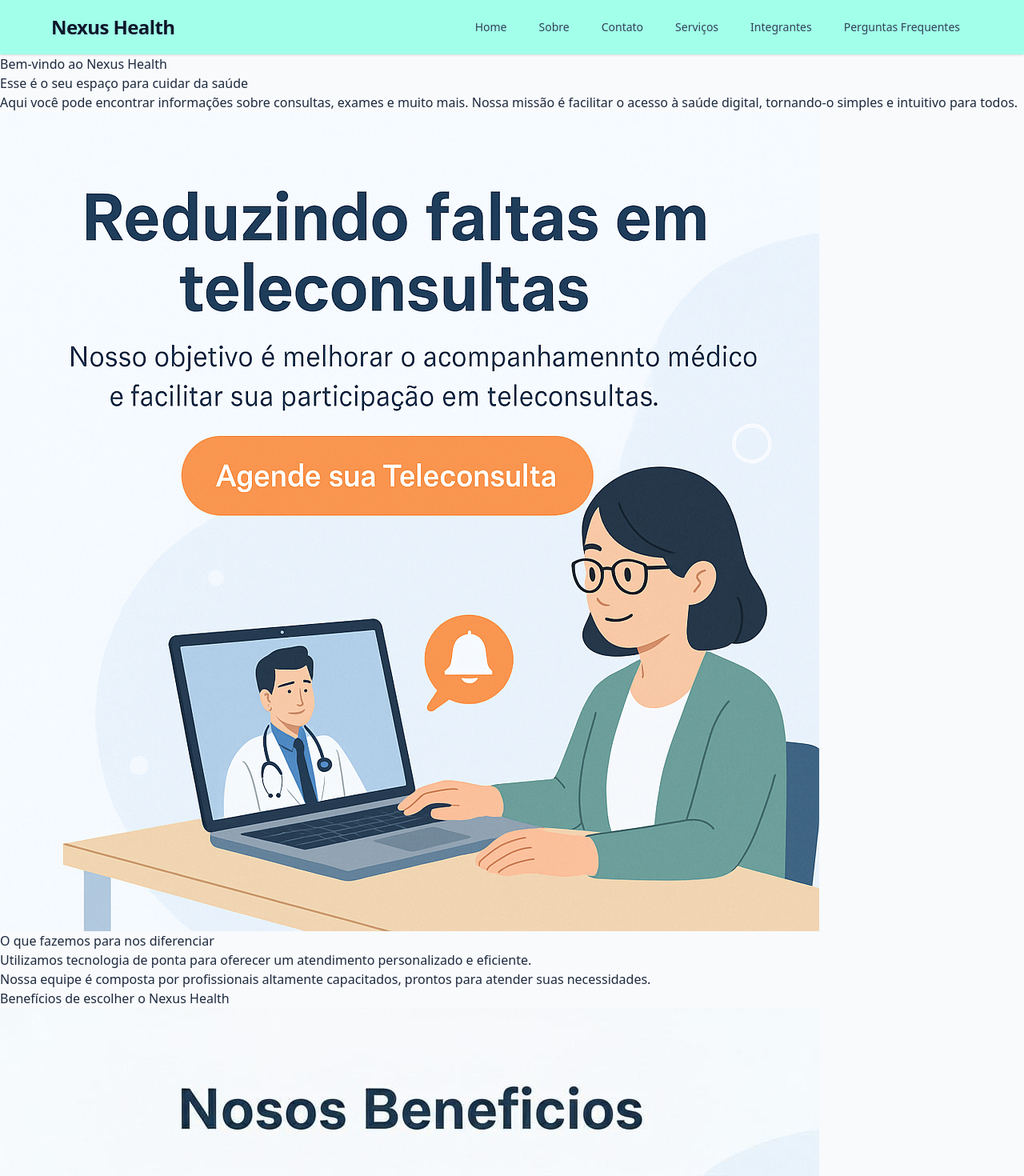
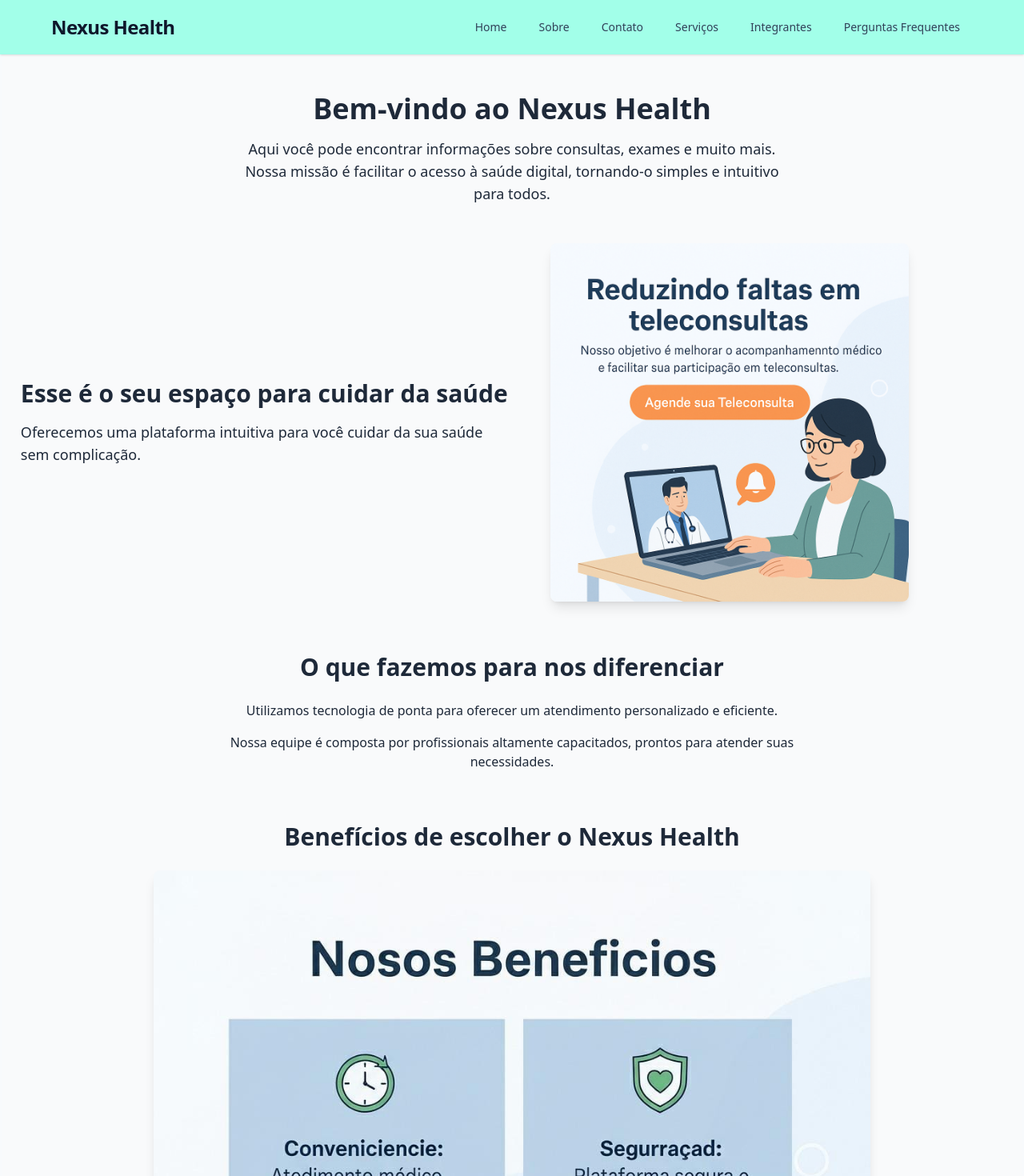
Before and after one commit to NexusHealth-1TDSPJ/frontend, a React (Vite) app in the folder nexushealth/: page / in a window 1280 px wide. Shown: the top 1470 px of the page at 80% size. Built offline with nearby package versions, Linux system fonts and the light colour scheme.

Commit message:
style(home): aplica estilos externos com home.css

```diff
--- /dev/null
+++ b/nexushealth/src/routes/Home/home.css
@@ -0,0 +1,61 @@
+@import 'tailwindcss';
+
+.fundo-home {
+  @apply min-h-screen bg-gray-50 text-gray-800 px-6 py-12 max-w-7xl mx-auto;
+}
+
+.cabecalho-home {
+  @apply mb-12 text-center;
+}
+
+.titulo-home {
+  @apply text-4xl font-bold mb-4;
+}
+
+.texto-introducao {
+  @apply text-lg max-w-2xl mx-auto;
+}
+
+.secao-introducao {
+  @apply mb-16 flex flex-col md:flex-row items-center md:space-x-12;
+}
+
+.texto-intro {
+  @apply md:w-1/2;
+}
+
+.titulo-intro {
+  @apply text-3xl font-semibold mb-4;
+}
+
+.paragrafo-intro {
+  @apply text-lg;
+}
+
+.imagem-intro {
+  @apply w-full max-w-md mt-6 md:mt-0 rounded-lg shadow-lg;
+}
+
+.secao-diferenciacao {
+  @apply mb-16 max-w-3xl mx-auto text-center;
+}
+
+.titulo-diferenciacao {
+  @apply text-3xl font-semibold mb-6;
+}
+
+.paragrafo-diferenciacao {
+  @apply mb-4;
+}
+
+.secao-beneficios {
+  @apply mb-16 text-center;
+}
+
+.titulo-beneficios {
+  @apply text-3xl font-semibold mb-6;
+}
+
+.imagem-beneficios {
+  @apply w-full max-w-4xl mx-auto rounded-lg shadow-lg;
+}
--- a/nexushealth/src/routes/Home/index.tsx
+++ b/nexushealth/src/routes/Home/index.tsx
@@ -1,27 +1,47 @@
-import Reduzindo from "../../img/reduzindo-faltas.png"
-import Beneficios from"../../img/beneficios.jpeg"
+import Reduzindo from "../../img/reduzindo-faltas.png";
+import Beneficios from "../../img/beneficios.jpeg";
+import "./home.css";
 
 export default function Home() {
   document.title = "Home - Nexus Health";
-    return(
-        <main>
-            <h1>Bem-vindo ao Nexus Health</h1>
-            <section>
-                <h2>Esse é o seu espaço para cuidar da saúde</h2>
-                <p>Aqui você pode encontrar informações sobre consultas, exames e muito mais.
-                    Nossa missão é facilitar o acesso à saúde digital, tornando-o simples e intuitivo para todos.
+
+  return (
+    <main className="fundo-home">
+      <header className="cabecalho-home">
+        <h1 className="titulo-home">Bem-vindo ao Nexus Health</h1>
+        <p className="texto-introducao">
+          Aqui você pode encontrar informações sobre consultas, exames e muito mais. Nossa missão é facilitar o acesso à saúde digital, tornando-o simples e intuitivo para todos.
         </p>
-                <img src={Reduzindo} alt="Imagem ilustrativa sobre a redução de faltas em consultas médicas" />
+      </header>
+
+      <section className="secao-introducao">
+        <div className="texto-intro">
+          <h2 className="titulo-intro">Esse é o seu espaço para cuidar da saúde</h2>
+          <p className="paragrafo-intro">Oferecemos uma plataforma intuitiva para você cuidar da sua saúde sem complicação.</p>
+        </div>
+        <img
+          src={Reduzindo}
+          alt="Gráfico ilustrativo mostrando a redução de faltas em consultas médicas"
+          className="imagem-intro"
+          loading="lazy"
+        />
       </section>
-            <section>
-                <h2>O que fazemos para nos diferenciar</h2>
-                <p>Utilizamos tecnologia de ponta para oferecer um atendimento personalizado e eficiente.</p>
+
+      <section className="secao-diferenciacao">
+        <h2 className="titulo-diferenciacao">O que fazemos para nos diferenciar</h2>
+        <p className="paragrafo-diferenciacao">Utilizamos tecnologia de ponta para oferecer um atendimento personalizado e eficiente.</p>
         <p>Nossa equipe é composta por profissionais altamente capacitados, prontos para atender suas necessidades.</p>
       </section>
-            <section>
-                <h2>Benefícios de escolher o Nexus Health</h2>
-                <img src={Beneficios} alt="Imagem ilustrativa sobre os benefícios do Nexus Health" />
+
+      <section className="secao-beneficios">
+        <h2 className="titulo-beneficios">Benefícios de escolher o Nexus Health</h2>
+        <img
+          src={Beneficios}
+          alt="Imagem destacando os principais benefícios do Nexus Health, como conforto e agilidade"
+          className="imagem-beneficios"
+          loading="lazy"
+        />
       </section>
     </main>
-    )
+  );
 }
```
Lines whose indentation alone changed are shown as unchanged.
